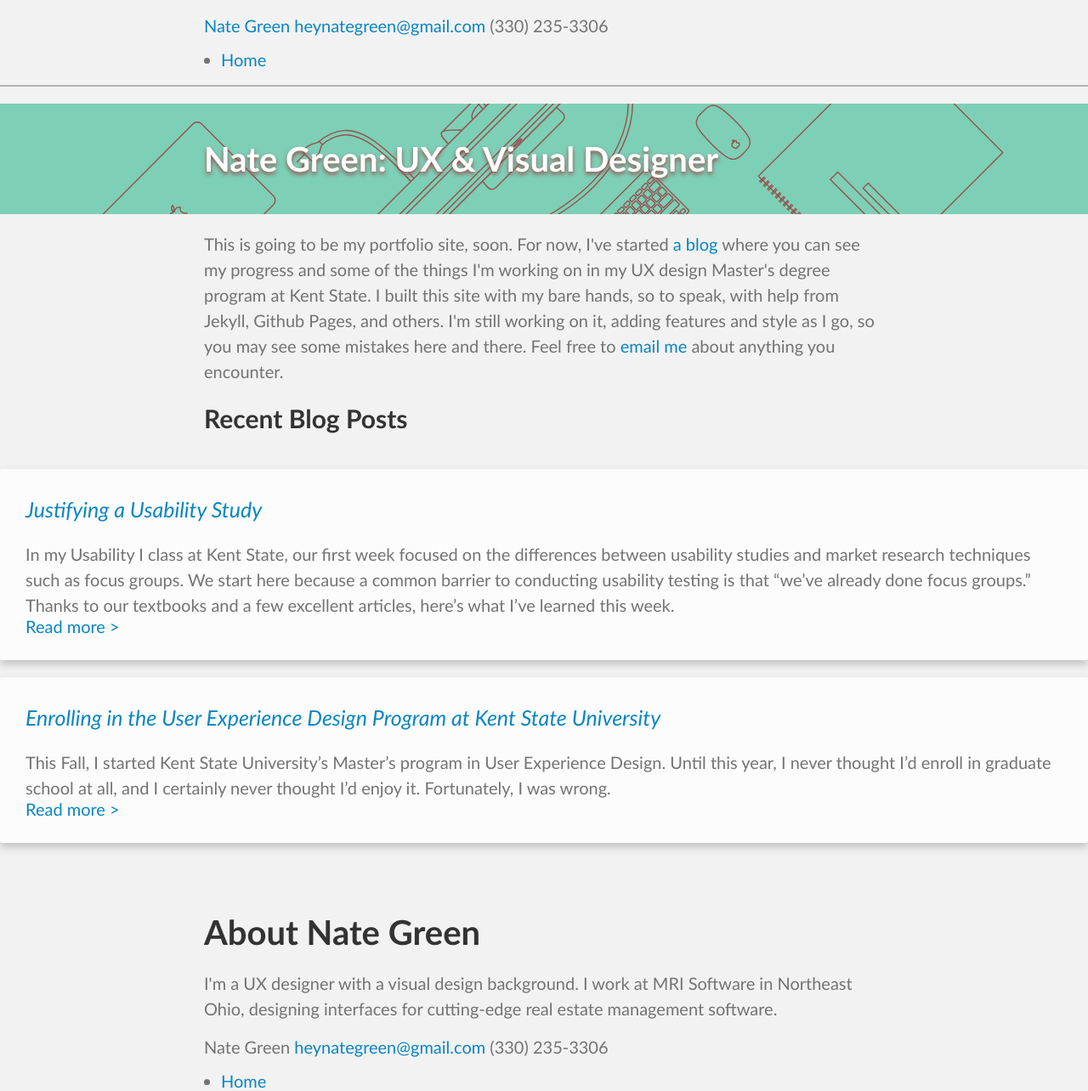
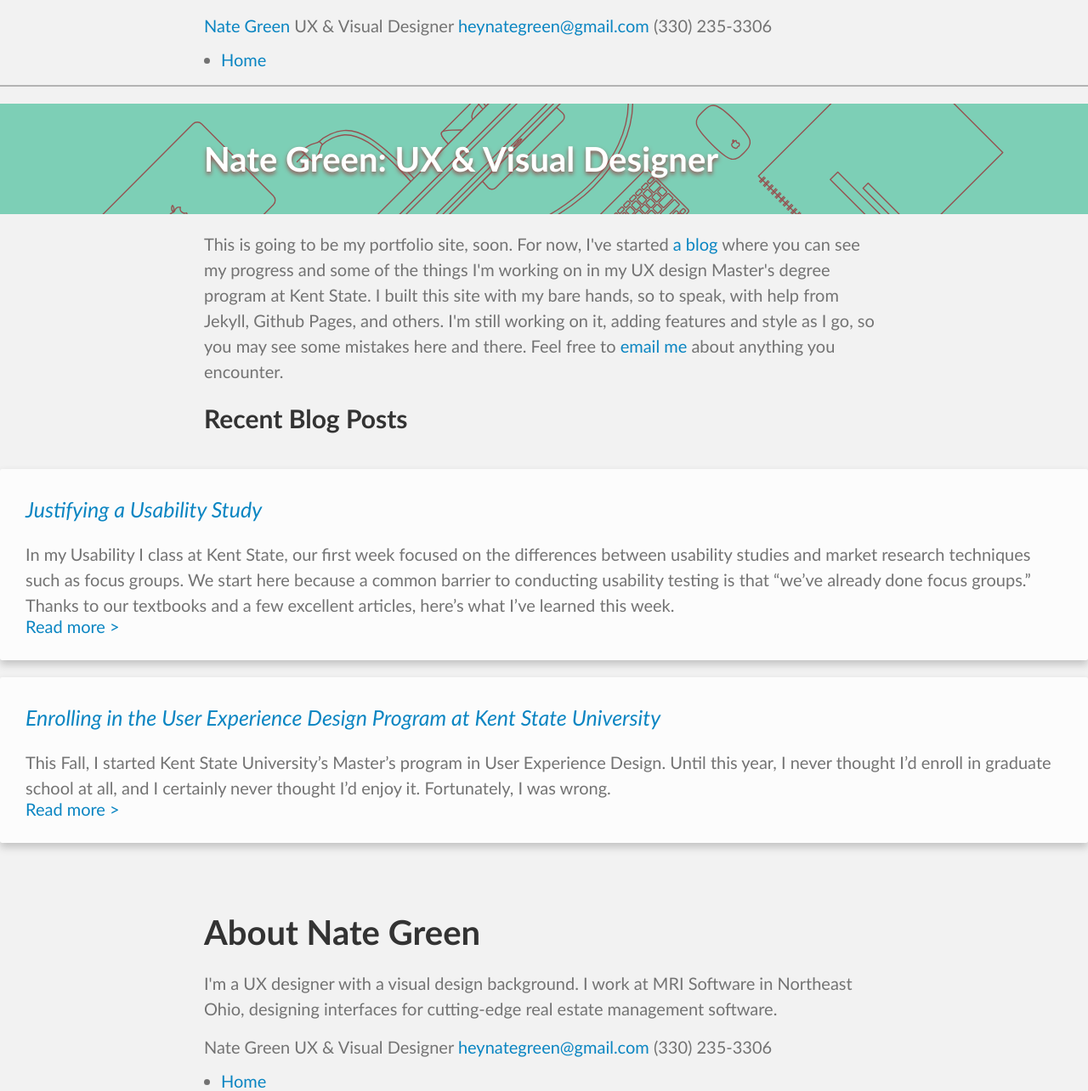
Before and after one commit to nategreen/old-website, a Jekyll site: the page built from index.html, in a window 1280 px wide. Shown: the whole page at 85% size. Built offline with Jekyll 4.4.1, drawn with Linux system fonts in a browser that asks for light colours.

Commit message:
add job title to header and footer

```diff
--- a/_includes/footer.html
+++ b/_includes/footer.html
@@ -6,6 +6,7 @@
   </section>
   <section class="h-card">
     <span class="p-name">Nate Green</span>
+    <span class="p-job-title">UX &amp; Visual Designer</span>
     <a href="mailto:heynategreen@gmail.com" class="u-email">heynategreen@gmail.com</a>
     <span class="p-tel">(330) 235-3306</span>
   </section>
--- a/_includes/header.html
+++ b/_includes/header.html
@@ -1,6 +1,7 @@
 <header>
   <section class="h-card">
     <a href="/" class="p-name">Nate Green</a>
+    <span class="p-job-title">UX &amp; Visual Designer</span>
     <a href="mailto:heynategreen@gmail.com" class="u-email">heynategreen@gmail.com</a>
     <span class="p-tel">(330) 235-3306</span>
   </section>
```
